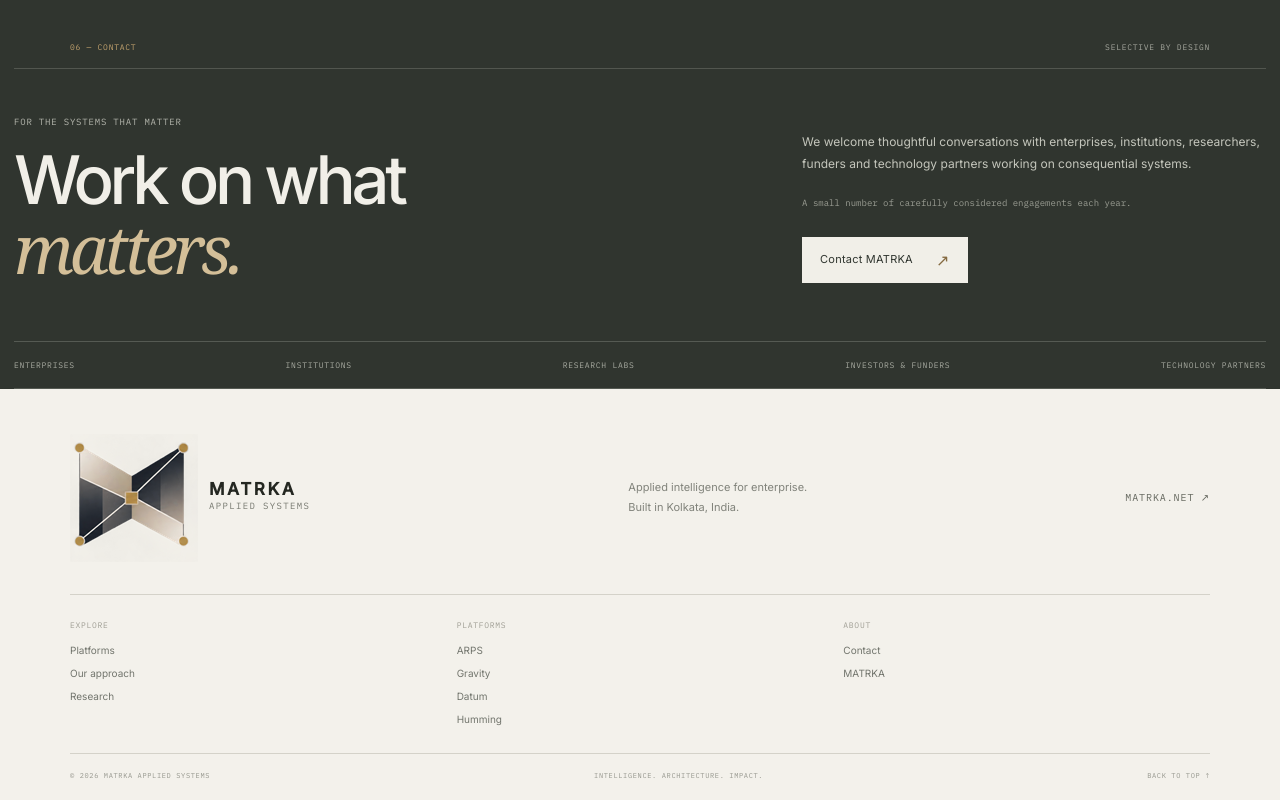
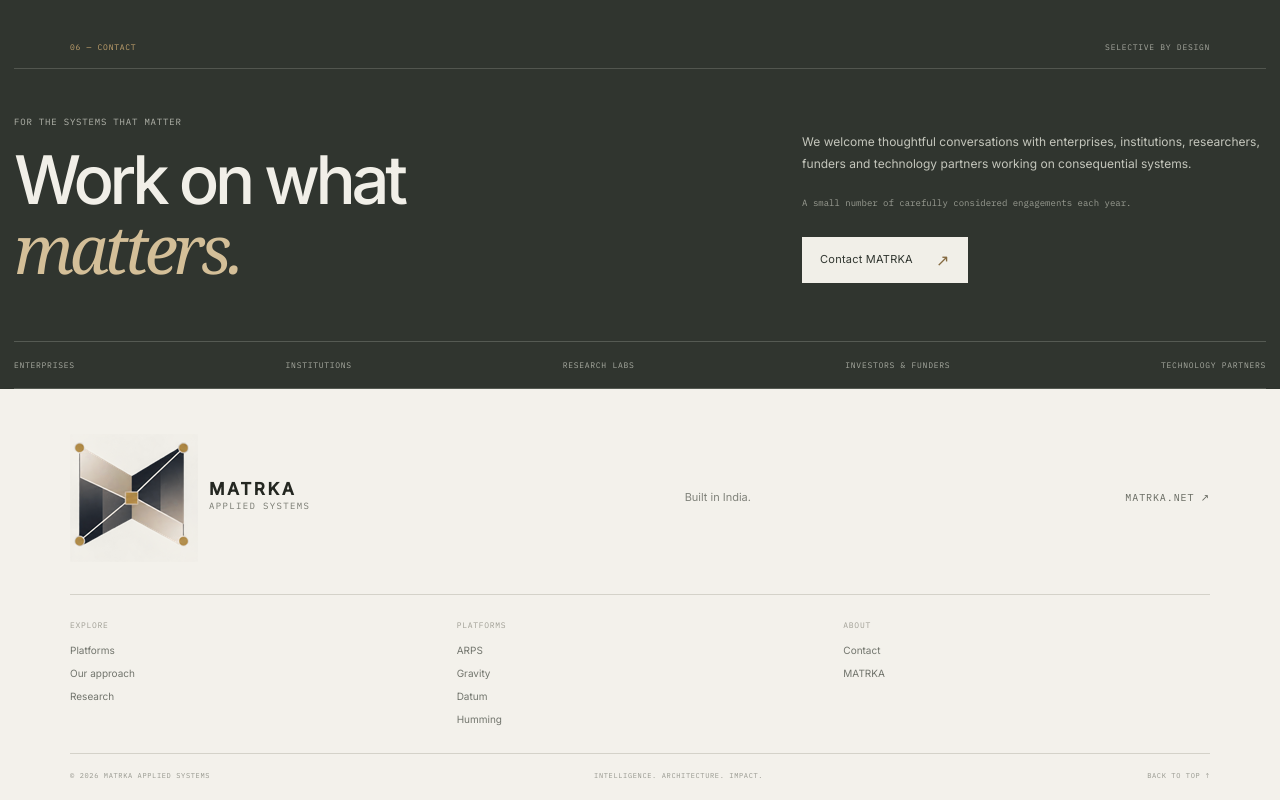
Before and after one commit to soham999a/fourmatr, a Next.js app: page / in a window 1280 px wide. Shown: the part 4853-5653 px from the top of the page. Built offline with nearby package versions, Linux system fonts and the light colour scheme.

Commit message:
Shorten footer location line
Replace the two-line footer description with a single Built in India line.

```diff
--- a/src/components/layout/SiteFooter.tsx
+++ b/src/components/layout/SiteFooter.tsx
@@ -19,11 +19,7 @@ export function SiteFooter() {
               <small>APPLIED SYSTEMS</small>
             </span>
           </Link>
-          <p>
-            Applied intelligence for enterprise.
-            <br />
-            Built in Kolkata, India.
-          </p>
+          <p>Built in India.</p>
           <a
             href={SITE.parent.href}
             target="_blank"
```
